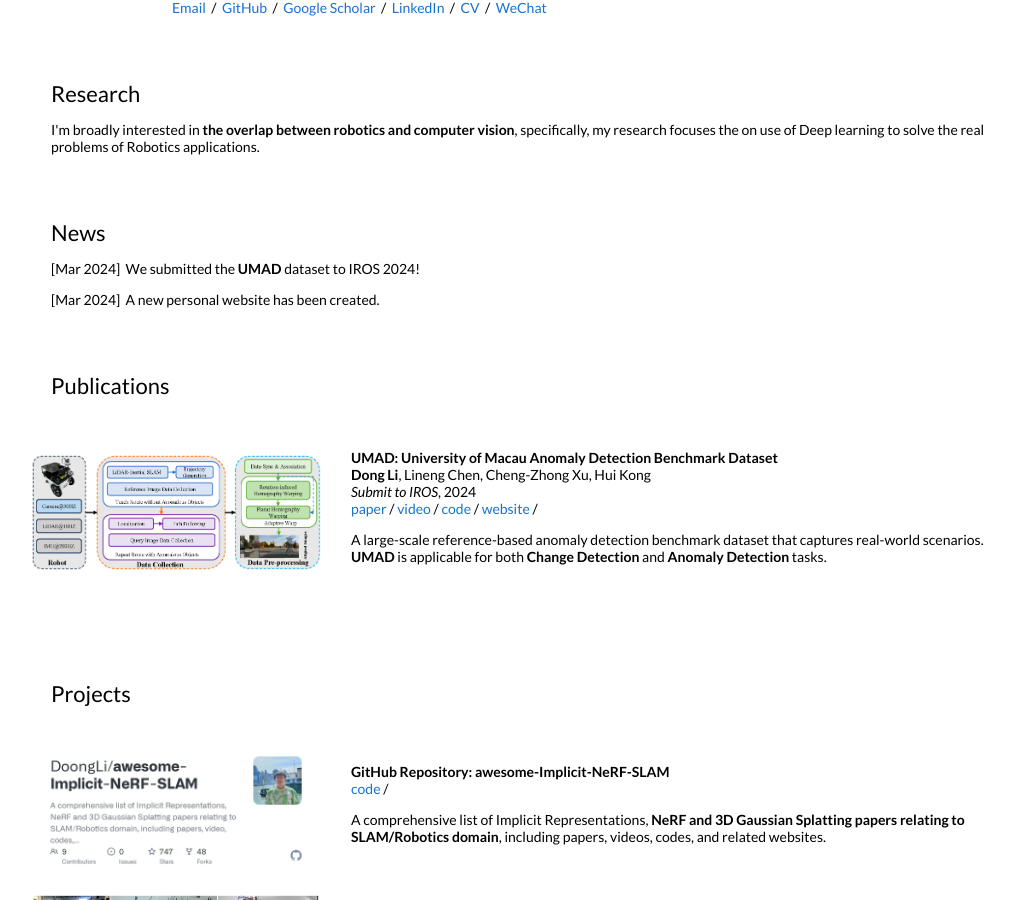
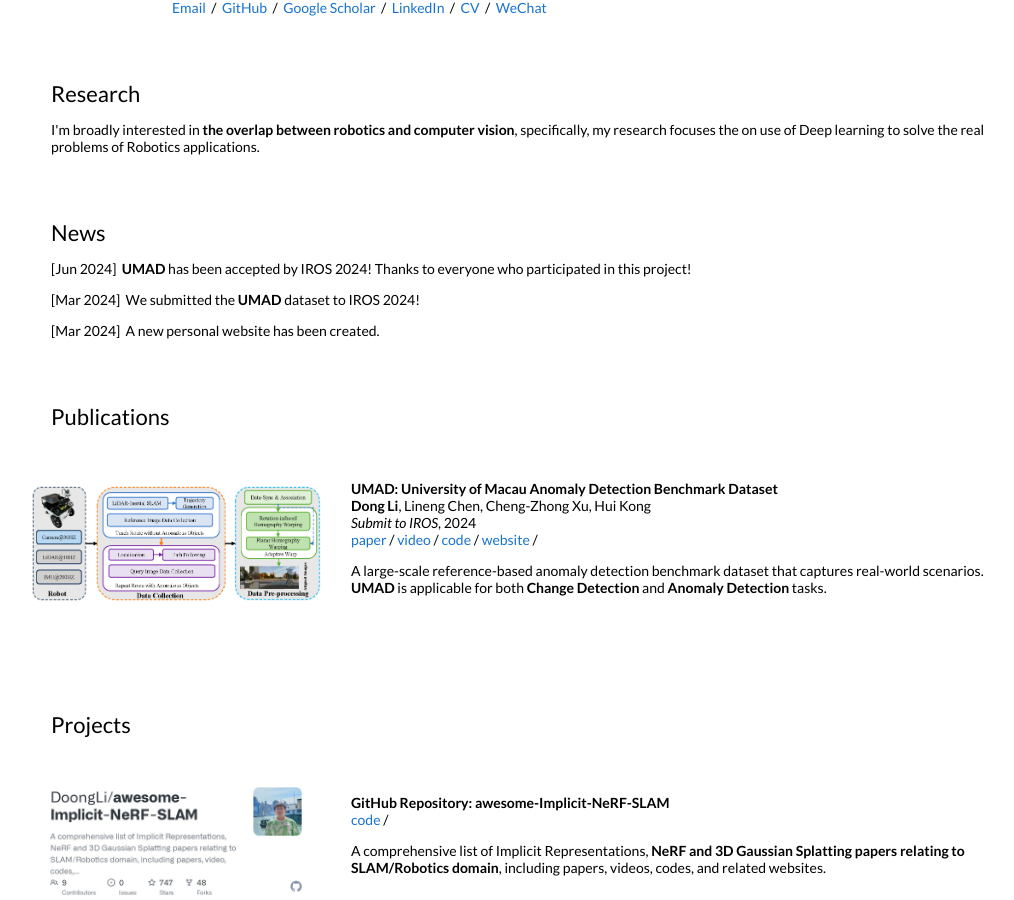
Before and after one commit to DoongLi/DoongLi.github.io, a Jekyll site: the page built from _posts/2024-03-30-nerfRepo.markdown, in a window 1280 px wide and 900 px high, scrolled down 330 px. Shown: the whole window, without its empty margins (114-1128 px from the left). Built offline with Jekyll 4.4.1, drawn with Linux system fonts in a browser that asks for light colours.

Commit message:
Update default.html

```diff
--- a/_layouts/default.html
+++ b/_layouts/default.html
@@ -74,6 +74,8 @@
             <td style="padding:2.5%;width:100%;vertical-align:middle">
               <h2>News</h2>
               <p>
+                [Jun 2024]&nbsp;&nbsp;<strong>UMAD</strong> has been accepted by IROS 2024! Thanks to everyone who participated in this project!
+              </p>
               	[Mar 2024]&nbsp;&nbsp;We submitted the <strong>UMAD</strong> dataset to IROS 2024!
               </p>
               <p>
```
